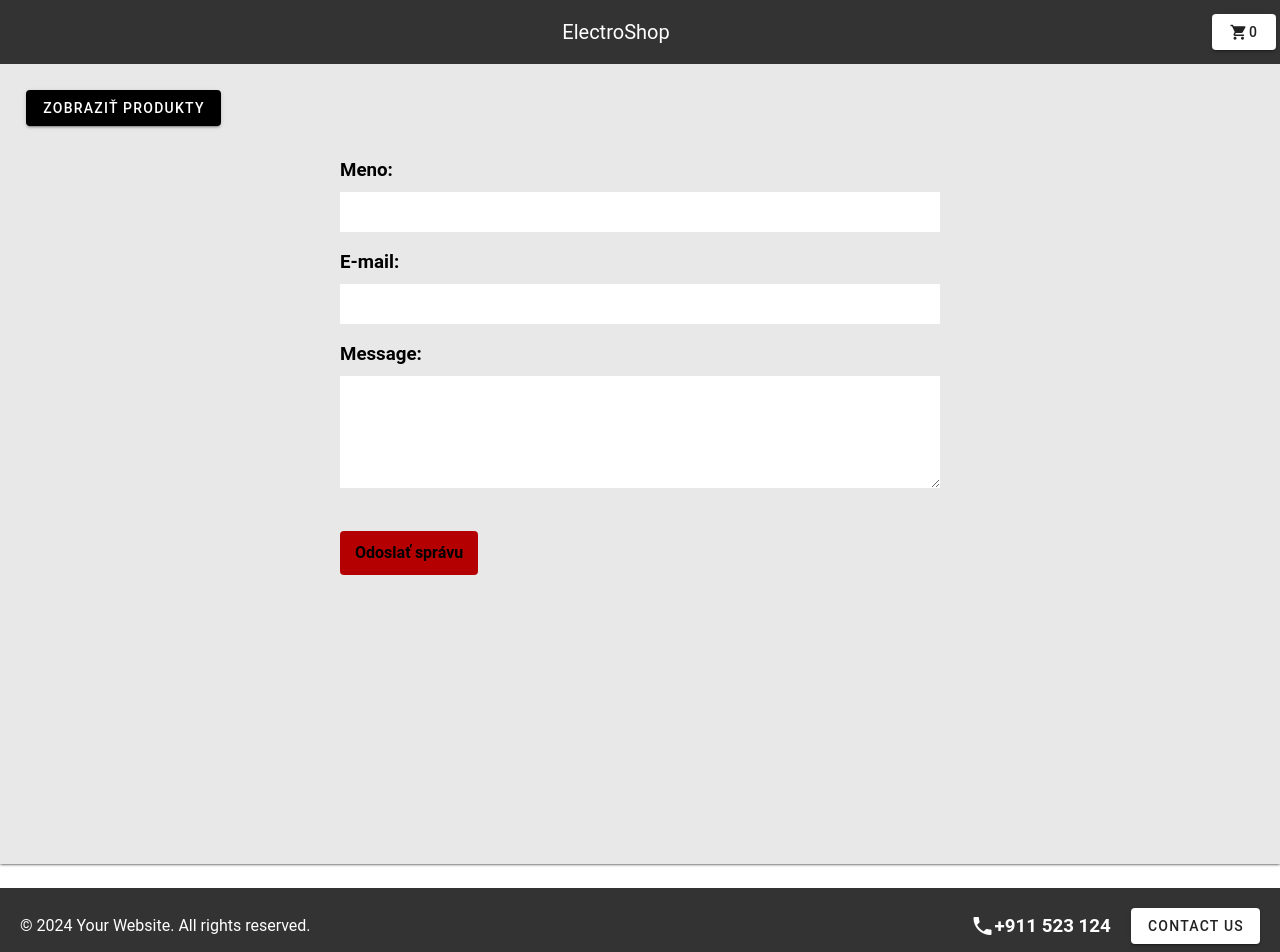
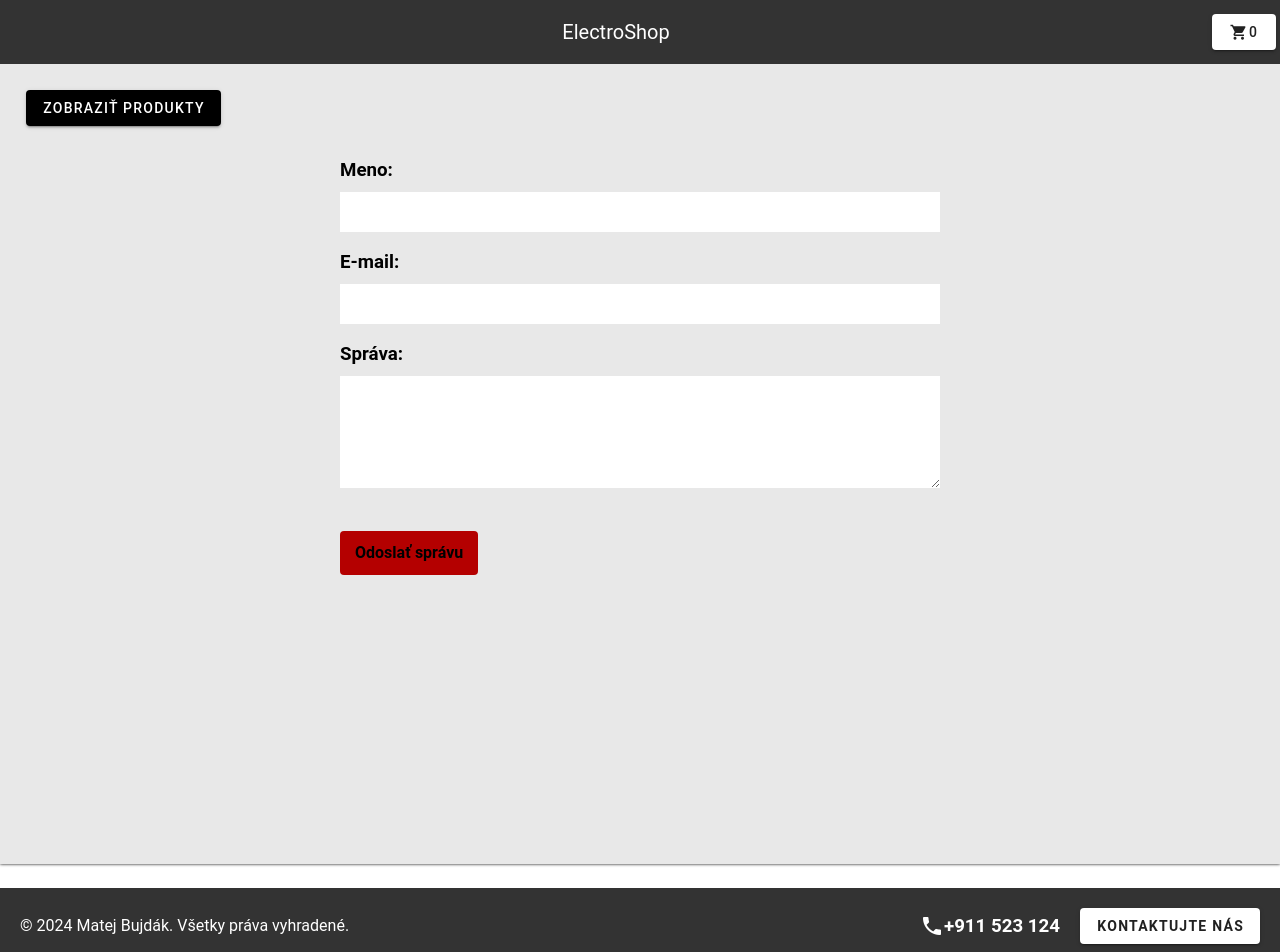
Before and after one commit to MatejBujdak/vue-ElectroShop, a Vue app in the folder vue-ElectroShop/: page /ContactUs in a window 1280 px wide. Shown: the top 952 px of the page. Built offline with nearby package versions, Linux system fonts and the light colour scheme.

Commit message:
uprava chyb

```diff
--- a/vue-ElectroShop/src/components/Footer.vue
+++ b/vue-ElectroShop/src/components/Footer.vue
@@ -1,12 +1,12 @@
 <template>
     <footer>
       <div class="footer-content">
-        <p>&copy; 2024 Your Website. All rights reserved.</p>
+        <p>&copy; 2024 Matej Bujdák. Všetky práva vyhradené.</p>
         <div class="contact-section">
           <v-icon>mdi-phone</v-icon>
           <h3>+911 523 124</h3>
           <v-btn class="footer_button" @click="goToContact">
-            Contact us
+            <p><b>Kontaktujte nás</b></p>
           </v-btn>
         </div>
       </div>
--- a/vue-ElectroShop/src/views/ContactUs.vue
+++ b/vue-ElectroShop/src/views/ContactUs.vue
@@ -16,7 +16,7 @@
         <label for="email"><h3>E-mail:</h3></label>
         <input type="email" id="email" class="input-line" required>
 
-        <label for="message"><h3>Message:</h3></label>
+        <label for="message"><h3>Správa:</h3></label>
         <textarea id="message" name="message" class="input-line" rows="4" required></textarea>
 
        <button type="submit" class="sub-form"><h4>Odoslať správu</h4></button>
--- a/vue-ElectroShop/src/views/Form.vue
+++ b/vue-ElectroShop/src/views/Form.vue
@@ -67,7 +67,7 @@
         <h2>Celková suma: {{ store.totalCartSum + parseInt(shippingCost) }} €</h2>
       </div>
 
-      <button type="submit" class="sub-form"><h3>Odeslať objednávku</h3></button>
+      <button type="submit" class="sub-form"><h3>Odoslať objednávku</h3></button>
 
     </form>
   </div>
```
